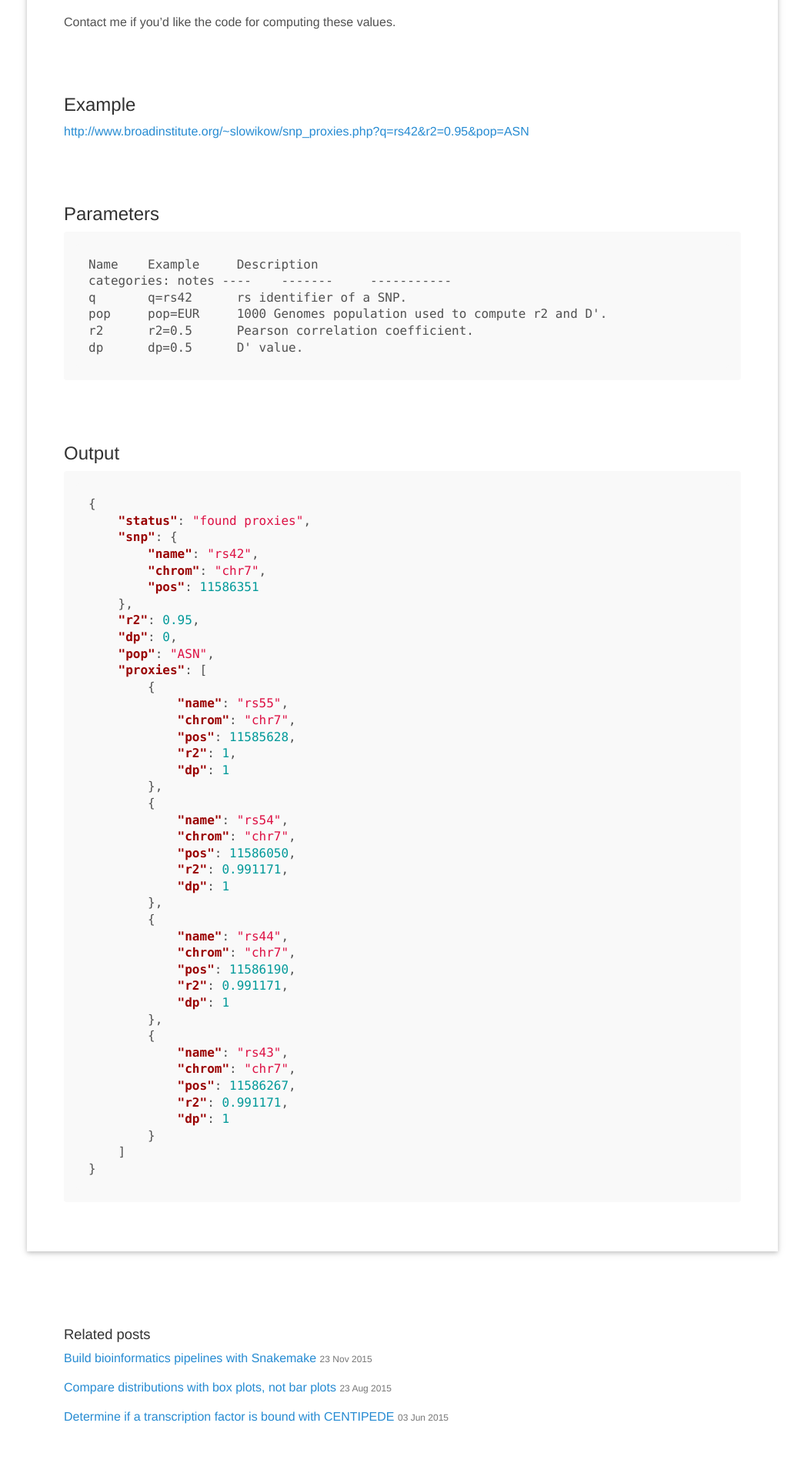
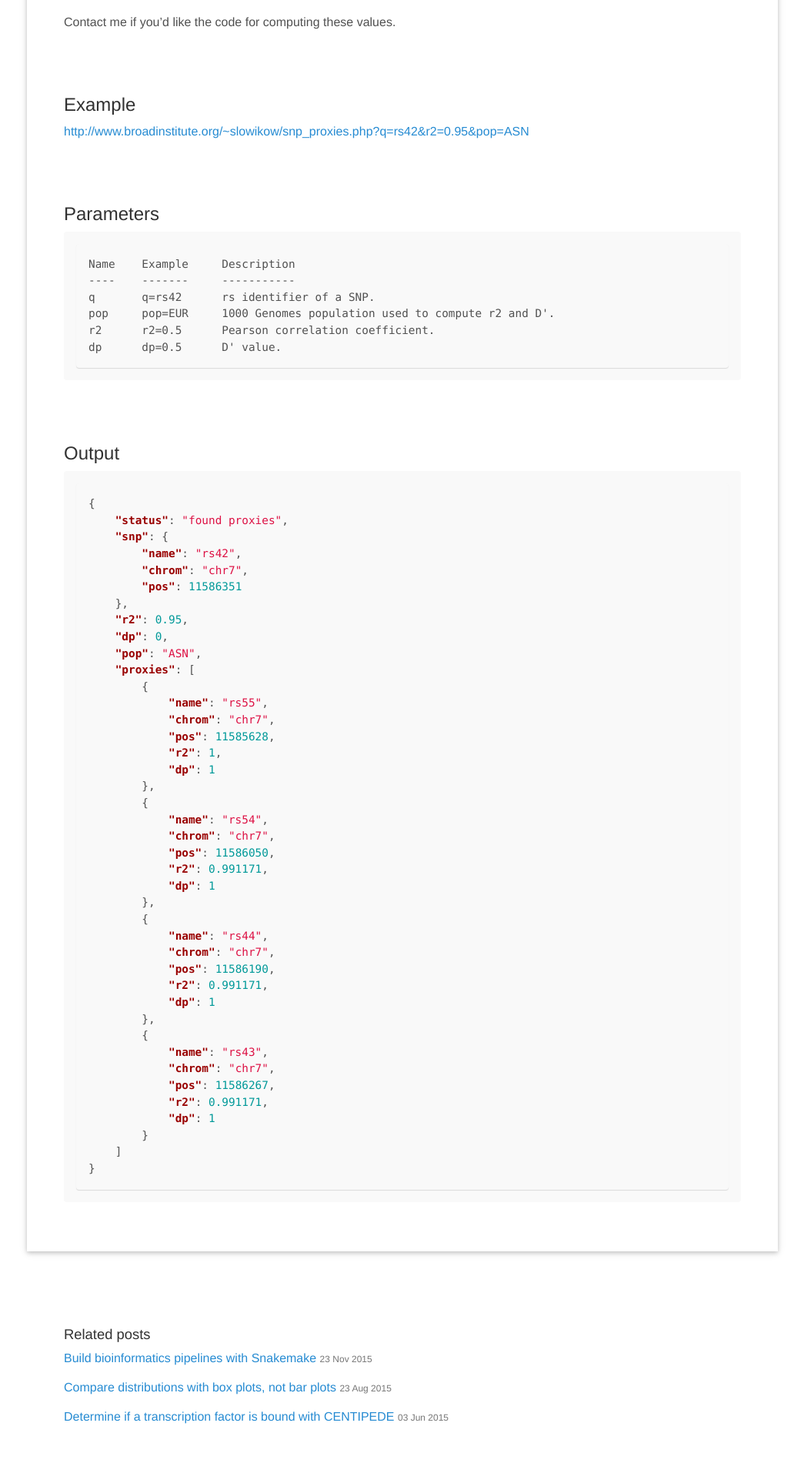
Before and after one commit to slowkow/slowkow.com, a Jekyll site: the page built from _posts/2014-10-01-snp-proxies.md, in a window 1280 px wide. Shown: the part 967-2868 px from the top of the page at 77% size, without its empty margins (117-1162 px from the left). Built offline with Jekyll 4.4.1, drawn with Linux system fonts in a browser that asks for light colours.

Commit message:
style changes, typo

```diff
--- a/_layouts/default.html
+++ b/_layouts/default.html
@@ -16,6 +16,8 @@
       </div>
     </header>
 
+    <link rel="stylesheet" href="{{ site.baseurl }}/styles.css">
+
     <div class="container content">
 
       <main>
@@ -31,8 +33,6 @@
       </footer>
     </div>
 
-    <link rel="stylesheet" href="{{ site.baseurl }}/styles.css">
-
     {% if site.analytics_id %}
      <script>
        (function(i,s,o,g,r,a,m){i['GoogleAnalyticsObject']=r;i[r]=i[r]||function(){
--- a/_posts/2014-10-01-snp-proxies.md
+++ b/_posts/2014-10-01-snp-proxies.md
@@ -46,8 +46,7 @@
 # Parameters
 
     Name    Example     Description
-    categories: notes
-----    -------     -----------
+    ----    -------     -----------
     q       q=rs42      rs identifier of a SNP.
     pop     pop=EUR     1000 Genomes population used to compute r2 and D'.
     r2      r2=0.5      Pearson correlation coefficient.
--- a/_sass/_base.scss
+++ b/_sass/_base.scss
@@ -1,6 +1,38 @@
-// Body resets
-//
-// Update the foundational and global aspects of the page.
+// Variables used in other .scss files
+
+$gray-1: #f9f9f9;
+$gray-2: #ccc;
+$gray-3: #767676;
+$gray-4: #515151;
+$gray-5: #313131;
+
+$red: #ac4142;
+$orange: #d28445;
+$yellow: #f4bf75;
+$green: #90a959;
+$cyan: #75b5aa;
+$blue: #268bd2;
+$brown: #8f5536;
+
+$root-font-family: "Fira Sans", "Droid Sans", "Helvetica Neue", Arial, sans-serif;
+$root-font-size: 1rem;
+$root-line-height: 1.5;
+
+$body-color: #515151;
+$body-bg: #fff;
+$link-color: $blue;
+$link-visited-color: #7e2dc7;
+
+$border-color: #e5e5e5;
+
+$large-breakpoint: 57rem;
+$large-font-size: 1rem;;
+
+$code-font-family: Consolas, Monaco, 'Andale Mono', monospace;
+$code-color: #bf616a;
+$code-font-size: 0.9rem;
+
+// Base settings
 
 * {
   -webkit-box-sizing: border-box;
@@ -31,7 +63,20 @@
       -ms-text-size-adjust: 100%;
 }
 
-// No `:visited` state is required by default (browsers will use `a`)
+.container {
+  max-width: $large-breakpoint;
+  margin-left:  auto;
+  margin-right: auto;
+  padding-left: 1rem;
+  padding-right: 1rem;
+}
+
+footer {
+  margin-top: 5rem;
+  margin-bottom: 2rem;
+  text-align: center;
+}
+
 a {
   color: $link-color;
   text-decoration: none;
@@ -44,6 +89,10 @@
 
   strong {
     color: inherit;
+  }
+
+  &:visited {
+    color: $link-visited-color;
   }
 }
 
--- a/_sass/_code.scss
+++ b/_sass/_code.scss
@@ -7,25 +7,28 @@
 pre {
   font-family: $code-font-family;
   overflow-x: auto;
+  word-spacing: normal;
+  word-break: normal;
+  font-size: $code-font-size;
 }
 
-code {
-  padding: .25em .5em;
+:not(pre)>code {
   color: $code-color;
-  background-color: #f9f9f9;
+  vertical-align: middle;
+  background: rgba(238,238,238,.35);
   border-radius: 3px;
+  padding: 1px 5px;
+  box-shadow: 0 1px 1px rgba(0,0,0,.125);
 }
 
 pre {
   margin-top: 0;
   margin-bottom: 1rem;
-}
 
-pre code {
-  padding: 0;
-  font-size: 100%;
-  color: inherit;
-  background-color: transparent;
+  background: rgba(238,238,238,.35);
+  border-radius: 3px;
+  padding: 10px;
+  box-shadow: 0 1px 1px rgba(0,0,0,.125);
 }
 
 // Pygments via Jekyll
--- a/_sass/_layout.scss
+++ /dev/null
@@ -1,17 +0,0 @@
-// Layout
-//
-// Styles for managing the structural hierarchy of the site.
-
-.container {
-  max-width: $large-breakpoint;
-  margin-left:  auto;
-  margin-right: auto;
-  padding-left: 1rem;
-  padding-right: 1rem;
-}
-
-footer {
-  margin-top: 5rem;
-  margin-bottom: 2rem;
-  text-align: center;
-}
--- a/_sass/_message.scss
+++ /dev/null
@@ -1,11 +0,0 @@
-// Messages
-//
-// Show alert messages to users. You may add it to single elements like a `<p>`,
-// or to a parent if there are multiple elements to show.
-
-.message {
-  margin-bottom: 1rem;
-  padding: 1rem;
-  color: #717171;
-  background-color: #f9f9f9;
-}
--- a/_sass/_variables.scss
+++ /dev/null
@@ -1,31 +0,0 @@
-$gray-1: #f9f9f9;
-$gray-2: #ccc;
-$gray-3: #767676;
-$gray-4: #515151;
-$gray-5: #313131;
-
-$red: #ac4142;
-$orange: #d28445;
-$yellow: #f4bf75;
-$green: #90a959;
-$cyan: #75b5aa;
-$blue: #268bd2;
-// $blue: #6a9fb5;
-$brown: #8f5536;
-
-$root-font-family: "Fira Sans", "Droid Sans", "Helvetica Neue", Arial, sans-serif;
-$root-font-size: 1rem;
-$root-line-height: 1.5;
-
-$body-color: #515151;
-// $body-bg: #f2f2f2;
-$body-bg: #fff;
-$link-color: $blue;
-
-$border-color: #e5e5e5;
-
-$large-breakpoint: 57rem;
-$large-font-size: 1rem;;
-
-$code-font-family: "Ubuntu Mono", Menlo, Monaco, "Courier New", monospace;
-$code-color: #bf616a;
--- a/styles.scss
+++ b/styles.scss
@@ -17,13 +17,10 @@
 // Designed, built, and released under MIT license by @mdo. Learn more at
 // https://github.com/poole/poole.
 
-@import "variables";
 @import "base";
 @import "type";
 @import "syntax";
 @import "code";
-@import "layout";
 @import "masthead";
 @import "posts";
 @import "pagination";
-@import "message";
```
Also changed, not shown: 1 other file.
